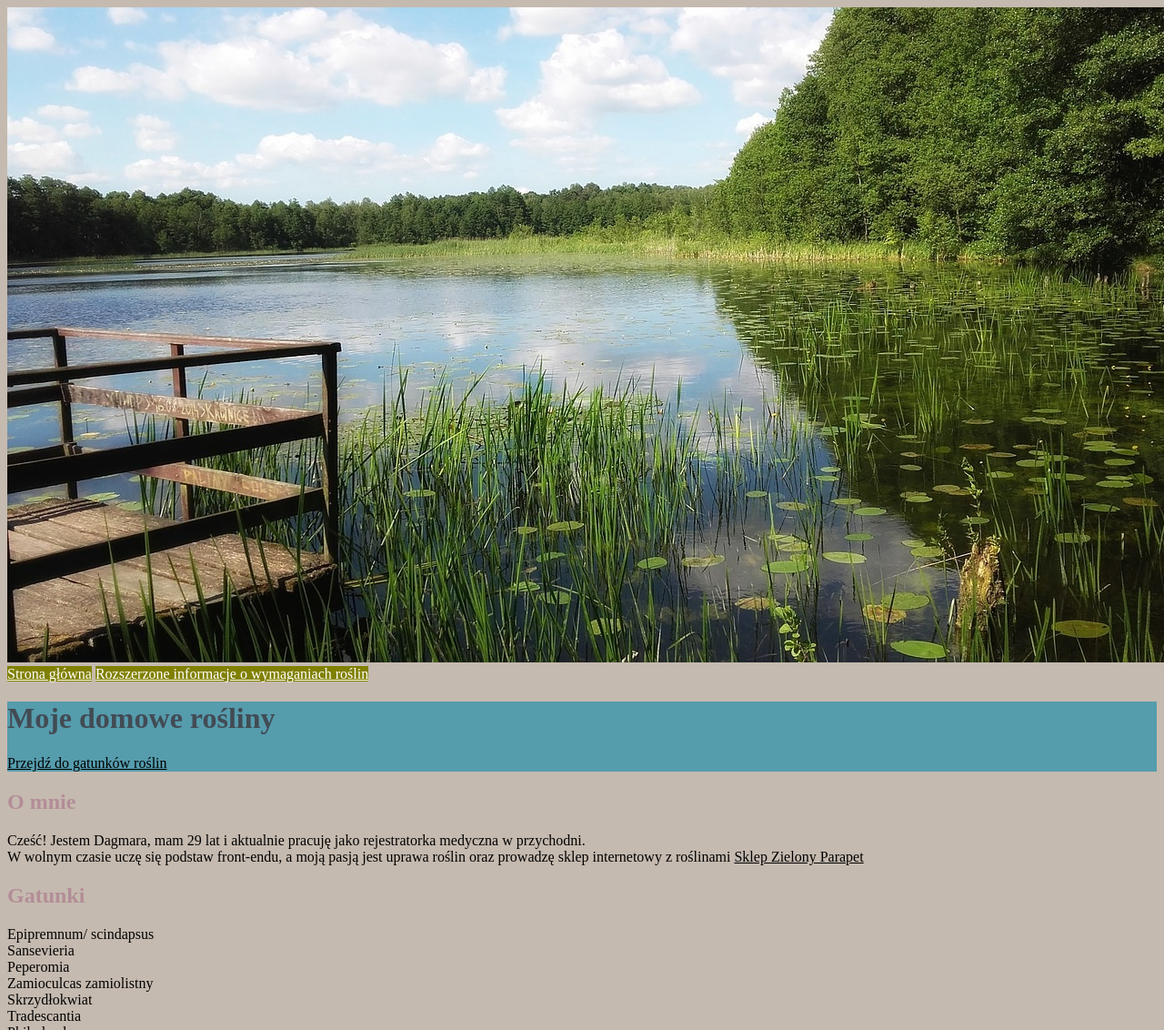
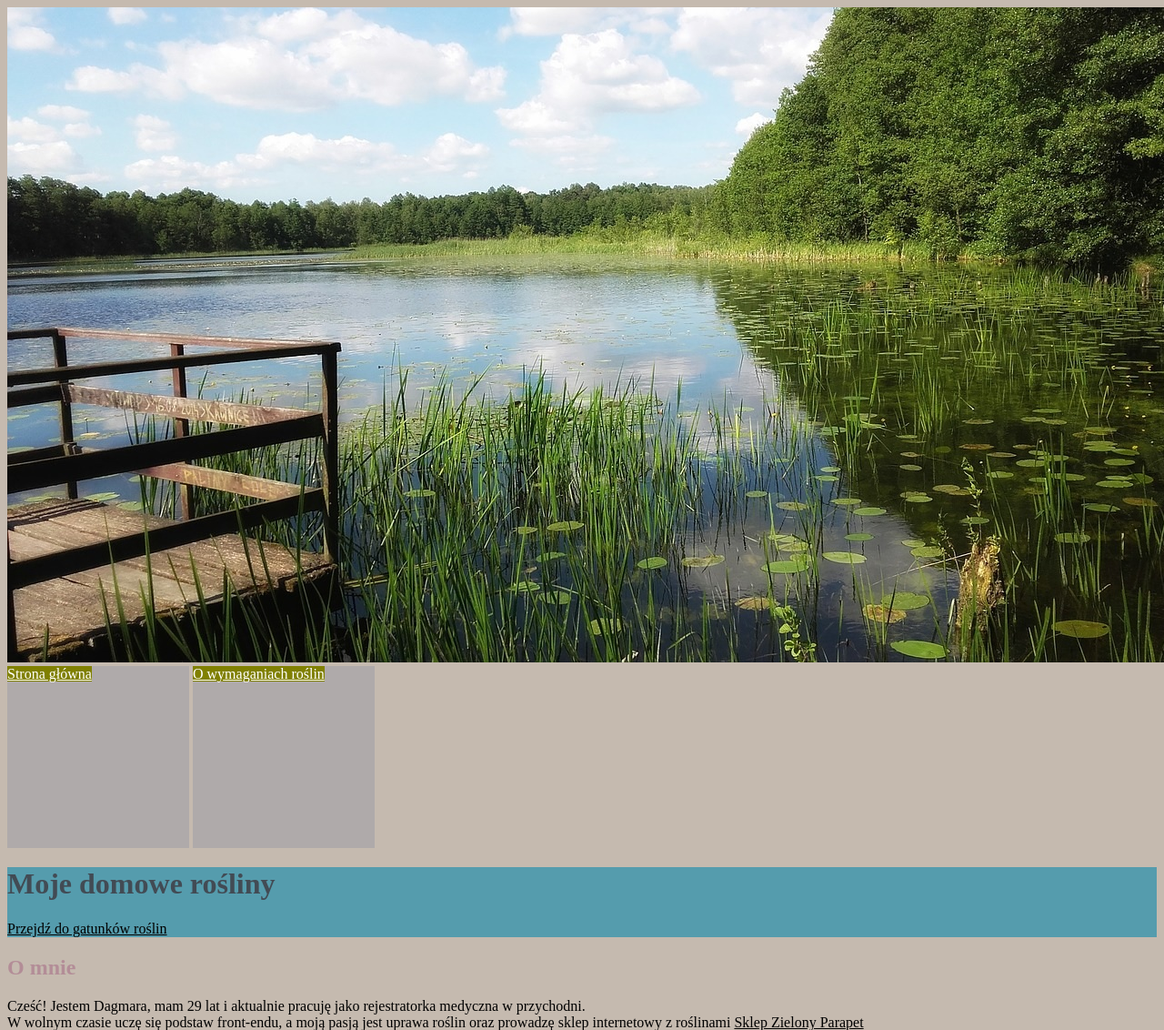
Before and after one commit to dagmarakucharska/homepage2, a plain HTML site: page index.html in a window 1280 px wide. Shown: the top 1132 px of the page at 91% size. Drawn offline with Linux system fonts and the light colour scheme.

Commit message:
change header title

```diff
--- a/index.html
+++ b/index.html
@@ -13,8 +13,9 @@
     <header>
         <img src="image/lake.jpg" alt="lake"/>
         <nav>
-            <a href="index.html">Strona główna</a>
-            <a href="podstrona.html">Rozszerzone informacje o wymaganiach roślin</a>
+
+            <div class="box"><a href="index.html">Strona główna</a></div>
+            <div class="box"><a href="podstrona.html">O wymaganiach roślin</a></div>
 
         </nav>
 
--- a/style.css
+++ b/style.css
@@ -21,3 +21,9 @@ a {
 .second-header {
     color: #B38D97;
 }
+.box {
+    background: #afaaaa;
+    display: inline-block;
+    width: 200px;
+    height: 200px;
+}
```
